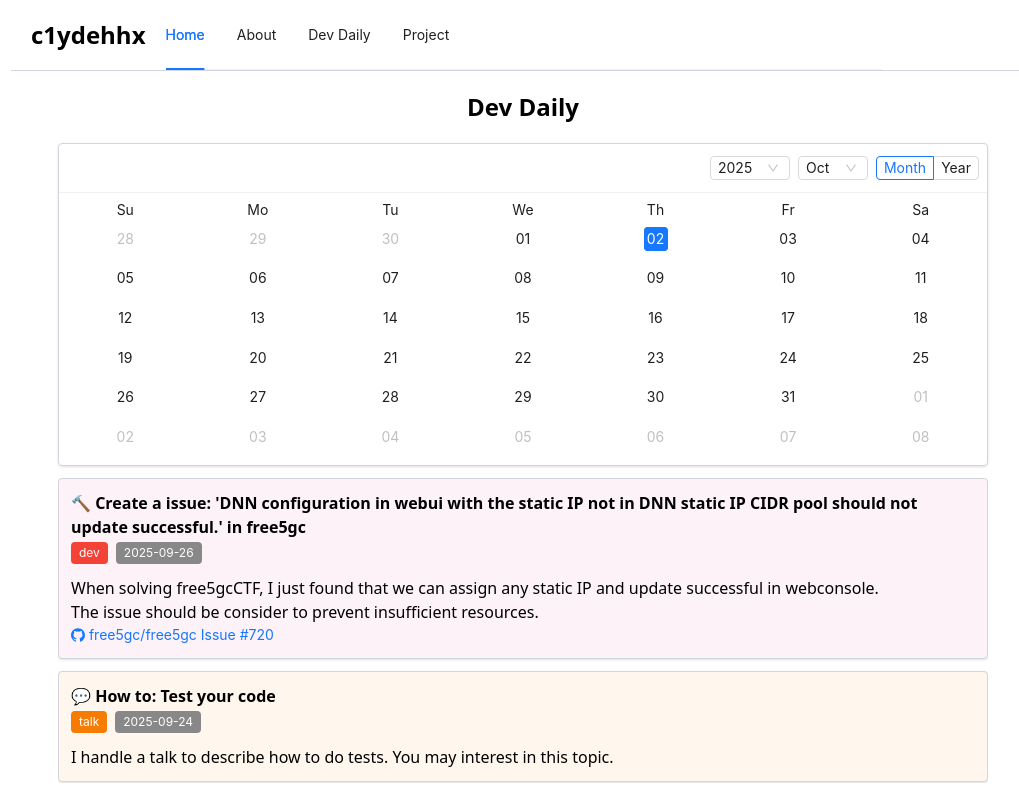
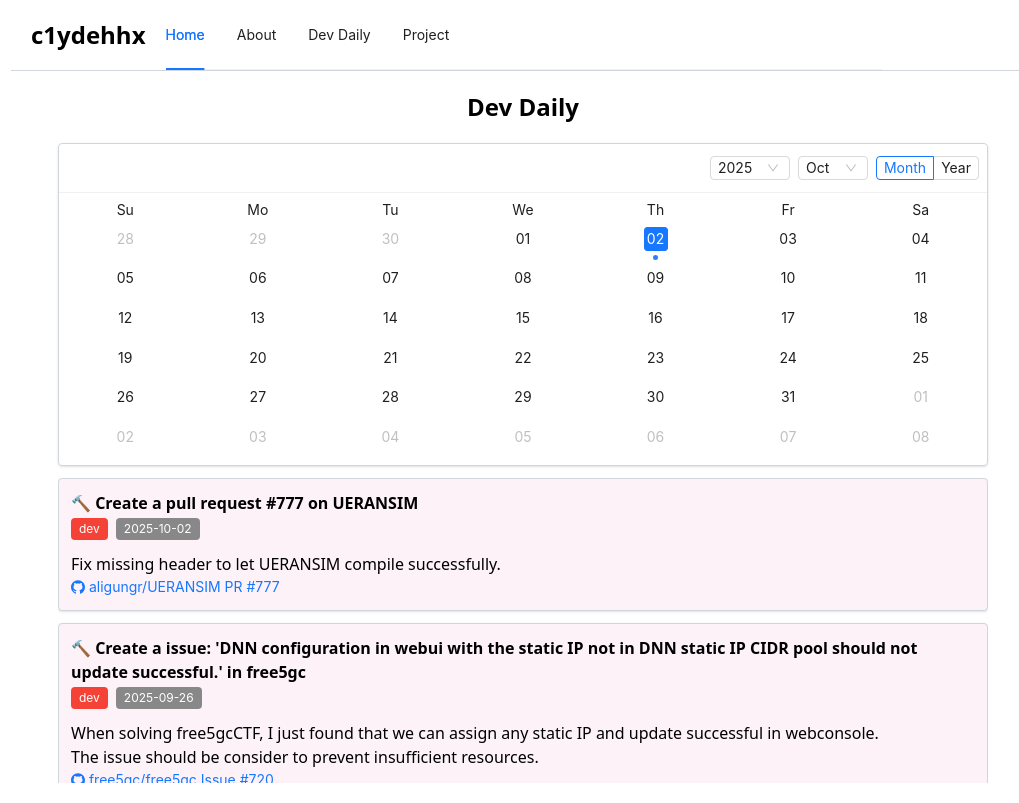
Before and after one commit to c1ydehhx/c1ydehhx.github.io, a React (Vite) app: page /#/DevDaily in a window 1280 px wide. Shown: the whole page, without its empty margins (117-1136 px from the left). Built offline with nearby package versions, Linux system fonts and the light colour scheme.

Commit message:
Add daily 'Create a pull request #777 on UERANSIM'

```diff
--- a/src/daily/daily.tsx
+++ b/src/daily/daily.tsx
@@ -4,6 +4,17 @@ import { Typography } from "antd";
 const { Link } = Typography;
 
 export const dailyData = [
+    {
+        date: "2025-10-02",
+        topic: "dev",
+        title: "Create a pull request #777 on UERANSIM",
+        description: <div>
+            <p>Fix missing header to let UERANSIM compile successfully.</p>
+            <div className="flex flex-col gap-1">
+                <Link href="https://github.com/aligungr/UERANSIM/pull/777"><GithubOutlined /> aligungr/UERANSIM PR #777</Link>
+            </div>
+        </div>
+    },
     {
         date: "2025-09-26",
         topic: "dev",
```
